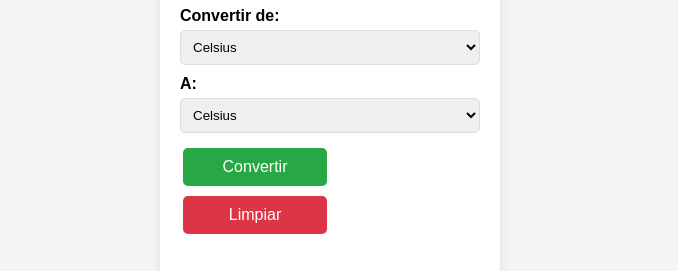
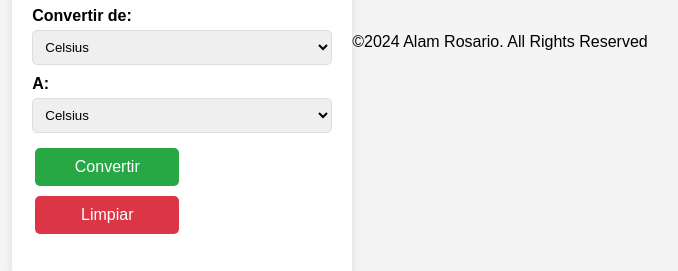
Before and after one commit to AlamRosario/Conversor-de-Temperaturas, a plain HTML site: page index.html in a window 1280 px wide. Shown: the part 358-629 px from the top of the page, without its empty margins (310-988 px from the left). Drawn offline with Linux system fonts and the light colour scheme.

Commit message:
Agregando el Footer

```diff
--- a/index.html
+++ b/index.html
@@ -33,6 +33,7 @@
 
         <div id="result"></div>
     </div>
+    <footer>©2024 Alam Rosario. All Rights Reserved</footer>
     <script src="app.js"></script>
 
 </body>
```
